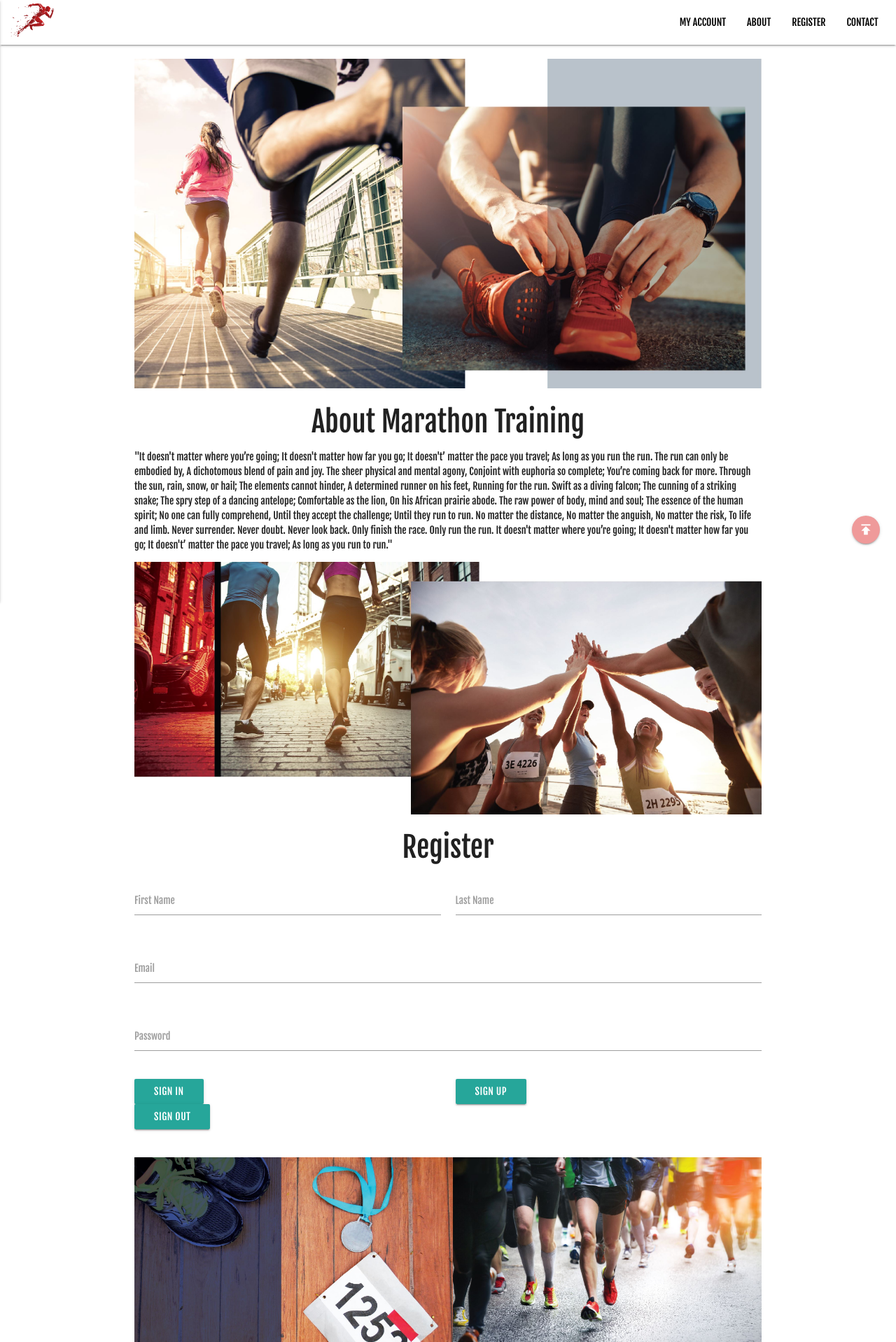
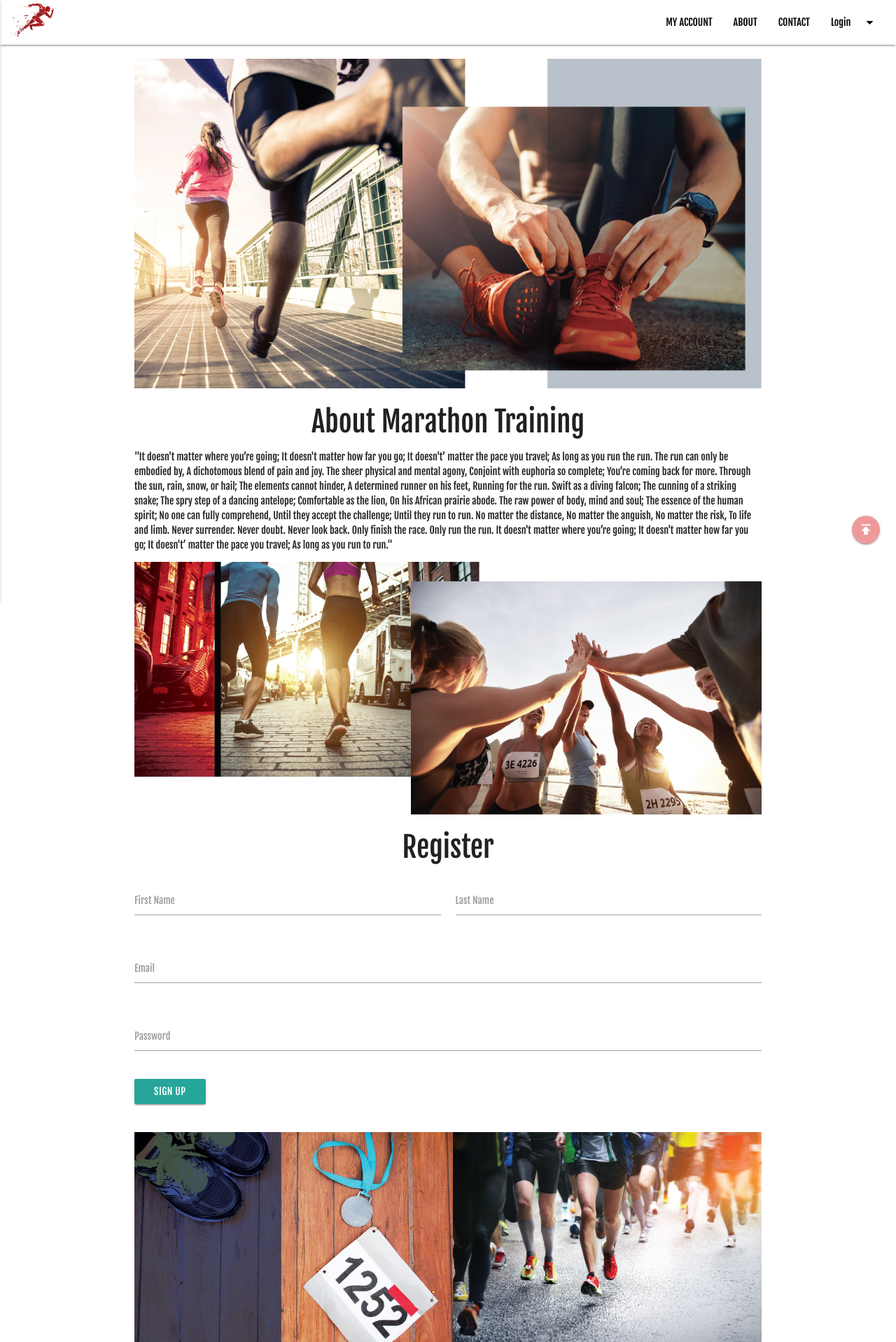
Before and after one commit to hfung8/MarathonTraining, a PHP site: page / in a window 1280 px wide. Shown: the top 1918 px of the page at 70% size. Run offline with PHP 8.4, Linux system fonts and the light colour scheme; some libraries are stand-ins or nearby versions.

Commit message:
login and signup functionality on index page

```diff
--- a/assets/css/style.css
+++ b/assets/css/style.css
@@ -26,7 +26,7 @@ nav {
 	line-height: px;
 }
 
-.sign-out {
+.login, .sign-out {
 	display: none;
 }
 
--- a/assets/javascript/login-handlers.js
+++ b/assets/javascript/login-handlers.js
@@ -1,9 +1,9 @@
 /**
  * Handles the sign in button press.
  */
-function toggleSignIn(source) {
+function toggleSignIn() {
 
-  if (source === "email" && !firebase.auth().currentUser) {
+  if (!firebase.auth().currentUser) { //someone clicked login button
 
     var email = $('#email').val().trim();
     var password = $('#password').val().trim();
@@ -32,45 +32,6 @@ function toggleSignIn(source) {
       // [END_EXCLUDE]
     });
     // [END authwithemail]
-  } else if (source === "facebook" && !firebase.auth().currentUser) {
-    /**
-     * Function called when clicking the facebook login.
-    */
-
-    // [START createprovider]
-    var provider = new firebase.auth.FacebookAuthProvider();
-    // [END createprovider]
-    // [START addscopes]
-    provider.addScope('user_birthday');
-    // [END addscopes]
-    // [START signin]
-    firebase.auth().signInWithPopup(provider).then(function(result) {
-      // This gives you a Facebook Access Token. You can use it to access the Facebook API.
-      var token = result.credential.accessToken;
-      // The signed-in user info.
-      var user = result.user;
-      // [START_EXCLUDE]
-      // document.getElementById('quickstart-oauthtoken').textContent = token;
-      // [END_EXCLUDE]
-    }).catch(function(error) {
-      // Handle Errors here.
-      var errorCode = error.code;
-      var errorMessage = error.message;
-      // The email of the user's account used.
-      var email = error.email;
-      // The firebase.auth.AuthCredential type that was used.
-      var credential = error.credential;
-      // [START_EXCLUDE]
-      if (errorCode === 'auth/account-exists-with-different-credential') {
-        alert('You have already signed up with a different auth provider for that email.');
-        // If you are using multiple auth providers on your app you should handle linking
-        // the user's accounts here.
-      } else {
-        console.error(error);
-      }
-      // [END_EXCLUDE]
-    });
-    // [END signin]
   } else {
     //this means someone clicked logout button
     // [START signout]
@@ -95,7 +56,9 @@ function handleSignUp() {
   }
   // Sign in with email and pass.
   // [START createwithemail]
-  firebase.auth().createUserWithEmailAndPassword(email, password).catch(function(error) {
+  firebase.auth().createUserWithEmailAndPassword(email, password).then(function(data){
+    console.log(data);
+  }).catch(function(error) {
     // Handle Errors here.
     var errorCode = error.code;
     var errorMessage = error.message;
@@ -170,9 +133,9 @@ function initApp() {
       var uid = user.uid;
       var providerData = user.providerData;
 
-      // $("#sign-out").show("fast");
-      // $("#sign-in").hide("fast");
-      // $("#sign-up").hide("fast");
+      $("#sign-out").show("fast");
+      $("#sign-in").hide("fast");
+      $("#sign-up").hide("fast");
 
 
       // if (!emailVerified) {
@@ -181,17 +144,24 @@ function initApp() {
 
     } else {
 
-      // $("#sign-out").hide("fast");
-      // $("#sign-in").show("fast");
-      // $("#sign-up").show("fast");
+      $("#sign-out").hide("fast");
+      $("#sign-in").show("fast");
+      $("#sign-up").show("fast");
       // User is signed out.
 
     }
 
   });
   // [END authstatelistener]
-  $('#email-login').click(function() {toggleSignIn("email")});
-  $('#facebook-login').click(function() {toggleSignIn("facebook")});
+  $(".login-btn").click(function(){
+    $(".login").show('fast');
+    $(".register").hide('fast');
+  });
+  $(".register-btn").click(function(){
+    $('.register').show('fast');
+    $(".login").hide('fast');
+  });
+  $('#email-login').click(toggleSignIn);
   $('#sign-up').click(handleSignUp);
   $('#sign-out').click(toggleSignIn);
   $("#fitbit-login").click(function(){
--- a/fitbit-token-received.js
+++ b/fitbit-token-received.js
@@ -1,12 +1,16 @@
+var fbClick = false;
+
+if (fbClick === true) {
+
   var params = {}, queryString = location.hash.substring(1),
       regex = /([^&=]+)=([^&]*)/g, m;
 
   while (m = regex.exec(queryString)) {
     params[decodeURIComponent(m[1])] = decodeURIComponent(m[2]);
   }
+
   console.log('params', params);
 
-if (params.access_token) {
   $.ajax({
     url: 'https://api.fitbit.com/1/user/-/profile.json',
     headers: {
--- a/index.html
+++ b/index.html
@@ -40,7 +40,7 @@
     <!-- email login script   -->
     <script type="text/javascript" src="assets/javascript/login-handlers.js" ></script>
     <!-- fitbit token script   -->
-    <script type="text/javascript" src="assets/javascript/fitbit-token-received.js" ></script>
+    <!-- <script type="text/javascript" src="assets/javascript/fitbit-token-received.js" ></script> -->
 
 
 </head>
@@ -65,19 +65,31 @@
           <a href="index.html" class="brand-logo"><img class="responsive-img" id=logo src="assets//images/RCBlogo.jpg"></a>
           <a href="index.html" data-activates="mobile-demo" class="button-collapse"><i class="material-icons black-text">menu</i></a>
 
-          <ul class="right hide-on-med-and-down">
-            <li><a href="profile.html">MY ACCOUNT</a><li>
-            <li><a href="#aboutpg">ABOUT</a></li>
-            <li id="#register"><a href="#registerpg">REGISTER</a></li>
-            <li><a href="#contactpg">CONTACT</a></li>
+          <!-- Dropdown Structure -->
+          <ul id="dropdown1" class="dropdown-content">
+            <li class="register-btn"><a href="#registerpg">REGISTER</a></li>
+            <li class="login-btn"><a href="#registerpg">LOGIN</a></li>
+            <li class="divider"></li>
             <li class="sign-out"><a>SIGN OUT</a></li>
           </ul>
+
+          <ul class="right hide-on-med-and-down">
+            <li id="profile-link"><a href="profile.html">MY ACCOUNT</a><li>
+            <li><a href="#aboutpg">ABOUT</a></li>
+            <li><a href="#contactpg">CONTACT</a></li>
+            <!-- Dropdown Trigger -->
+            <li id='login-status'><a class="dropdown-button" href="#!" data-activates="dropdown1">Login<i class="material-icons right">arrow_drop_down</i></a></li>
+          </ul>
+
+
 
           <ul class="side-nav" id="mobile-demo">
             <li><a href="index.html">Home</a></li>
             <li><a href="#aboutpg">About</a></li>
-            <li><a href="#registerpg">Register</a></li>
+
             <li><a href="#contactpg">Contact</a></li>
+            <li class="register-btn"><a href="#registerpg">Register</a></li>
+            <li class="login-btn"><a href="#registerpg">Login</a></li>
             <li class="sign-out">Sign Out</li>
           </ul>
         </div>
@@ -152,18 +164,18 @@
 
   <img class="center responsive-img" src="assets/images/mainSocialrunning.JPG">
 
-  <h3><center>Register</center></h3>
+  <h3><center><span class = "register">Register</span><span class = "login">Login</span></center></h3>
 
       <div class="row">
       <form class="col s12">
         <div class="row">
 
-          <div class="input-field col s6">
+          <div class="input-field col s6 register">
             <input id="first_name" type="text" class="validate">
             <label for="first_name">First Name</label>
           </div>
 
-          <div class="input-field col s6">
+          <div class="input-field col s6 register">
             <input id="last_name" type="text" class="validate">
             <label for="last_name">Last Name</label>
           </div>
@@ -184,16 +196,16 @@
       </div>
 
       <div class ="row">
-        <div class="col s6">
+        <div class="col s6 login">
           <div class = "btn btn-default" id="sign-in">Sign In</div>
         </div>
 
-        <div class="col s6">
+        <div class="col s6 register">
           <div class = "btn btn-default" id="sign-up">Sign Up</div>
         </div>
 
         <div class="col s6">
-          <div class = "btn btn-default" id="sign-out">Sign Out</div>
+          <div class = "btn btn-default sign-out">Sign Out</div>
         </div>
       </div>
 
--- a/login.html
+++ b/login.html
@@ -78,8 +78,8 @@
               </div>
 
               <div class= "container center">
-                <a href="index.html#register">Register</a>
-               </div>
+                <a href="index.html#registerpg">Register</a>
+              </div>
 
           </form>
         </div>
```
Lines whose indentation alone changed are shown as unchanged.
